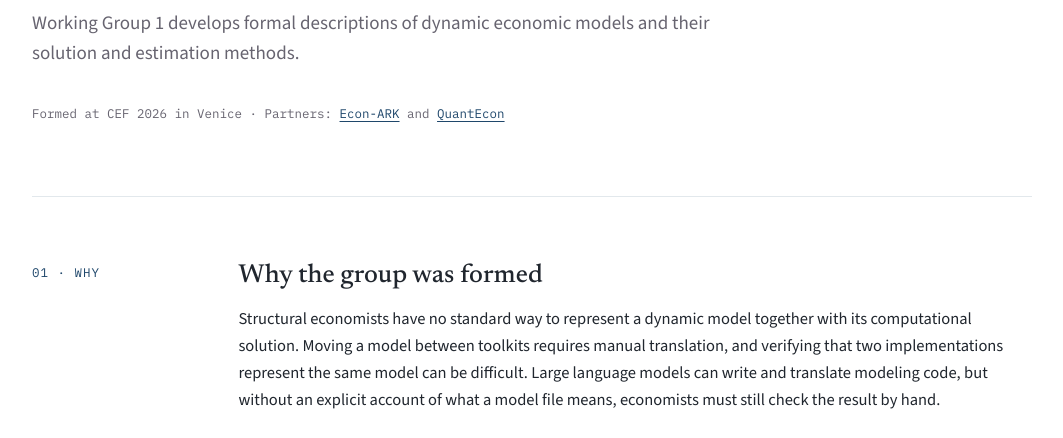
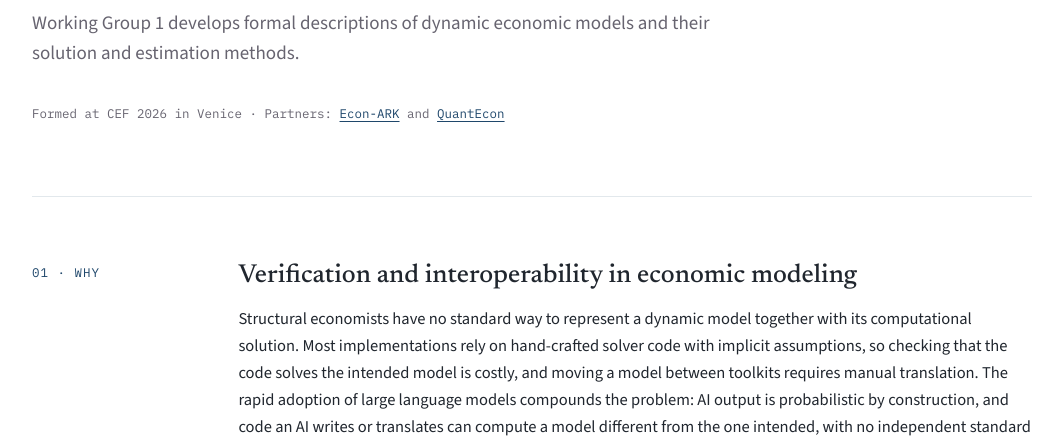
Before and after one commit to econ-ark/sce-wg-1, a plain HTML site: page docs/index.html in a window 1280 px wide. Shown: the part 344-782 px from the top of the page, without its empty margins (108-1171 px from the left). Drawn offline with nearby package versions, Linux system fonts and the light colour scheme.

Commit message:
Landing page: rewrite the Why section around verification and interoperability
Co-Authored-By: Claude Fable 5 <noreply@anthropic.com>

```diff
--- a/docs/index.html
+++ b/docs/index.html
@@ -53,8 +53,8 @@
       </div>
       <div style="flex:999 1 400px; min-width:0; display:grid; gap:28px;">
         <div>
-          <h2 style="margin:0 0 12px; font-family:'Newsreader',serif; font-weight:500; font-size:26px; line-height:1.2;">Why the group was formed</h2>
-          <p style="margin:0; font-size:16.5px; line-height:1.65; text-wrap:pretty;">Structural economists have no standard way to represent a dynamic model together with its computational solution. Moving a model between toolkits requires manual translation, and verifying that two implementations represent the same model can be difficult. Large language models can write and translate modeling code, but without an explicit account of what a model file means, economists must still check the result by hand.</p>
+          <h2 style="margin:0 0 12px; font-family:'Newsreader',serif; font-weight:500; font-size:26px; line-height:1.2;">Verification and interoperability in economic modeling</h2>
+          <p style="margin:0; font-size:16.5px; line-height:1.65; text-wrap:pretty;">Structural economists have no standard way to represent a dynamic model together with its computational solution. Most implementations rely on hand-crafted solver code with implicit assumptions, so checking that the code solves the intended model is costly, and moving a model between toolkits requires manual translation. The rapid adoption of large language models compounds the problem: AI output is probabilistic by construction, and code an AI writes or translates can compute a model different from the one intended, with no independent standard against which to check it. Verification and interoperability alike require rigorous descriptions of dynamic models and of their solution and estimation methods, separate from any implementation.</p>
         </div>
         <div>
           <h2 style="margin:0 0 12px; font-family:'Newsreader',serif; font-weight:500; font-size:26px; line-height:1.2;">Vision</h2>
```
